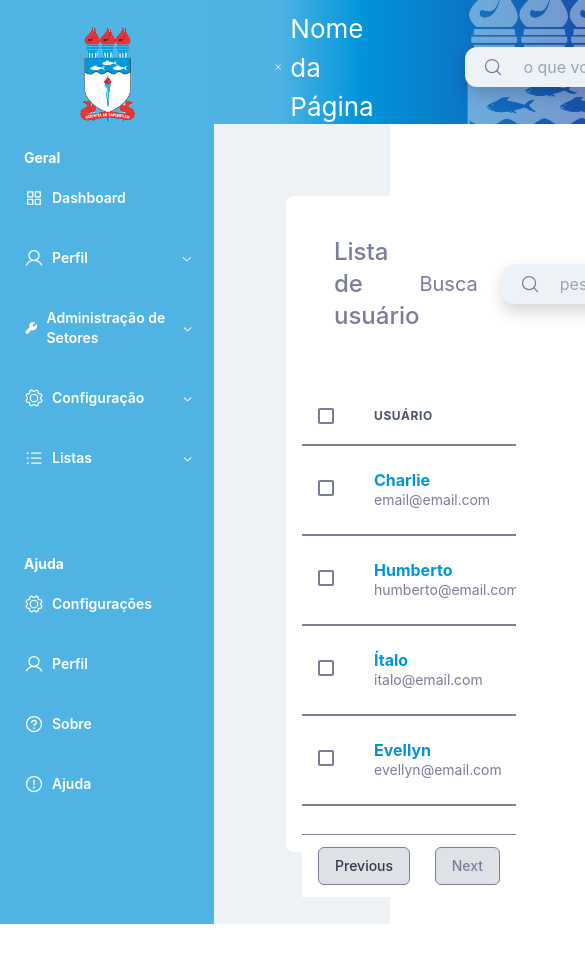
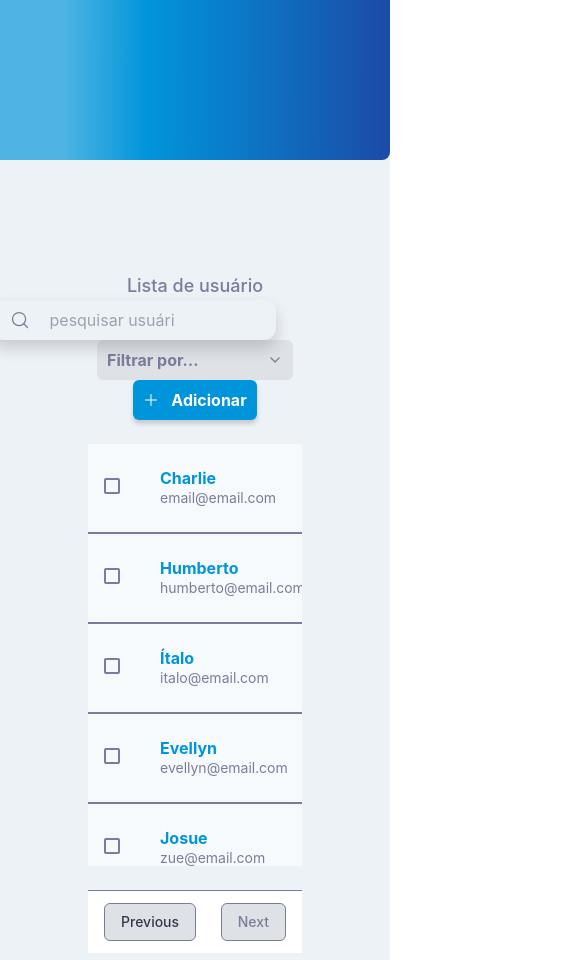
Before and after one commit to CharlieBellow/GLPI-react-components, a React (Create React App) app: page / in a window 390 px wide. Shown: the top 960 px of the page, 585 px wide, since content can reach past the window. Before the commit the page ends 924 px from the top, so only its background shows below. Built offline with nearby package versions, Linux system fonts and the light colour scheme; the HTML template or start-up script is replaced by a standard one.

Commit message:
init mobile style

```diff
--- a/src/Pages/Dashboard/index.tsx
+++ b/src/Pages/Dashboard/index.tsx
@@ -1,5 +1,5 @@
-import Menu from '../../components/organisms/Menu';
-import Header from '../../components/organisms/Header';
+import {Menu} from '../../components/organisms/Menu';
+import {Header} from '../../components/organisms/Header';
 import TableList from '../../components/TableList'
 
 
@@ -20,19 +20,19 @@ const users = [
 function Dashboard() {
   return (
 		<>
-			<div className="layout__menu-header">
-				<div className="flex bg-branco-gelo-forte">
+			<div className="w-full ">
+				<div className="flex bg-branco-gelo-forte w-screen">
 					<div className="flex">
 						<Menu />
 					</div>
 
-					<div className="pageContent w-screen flex flex-col">
+					<div className="w-screen flex flex-col lg:block">
 						<div>
 							<Header />
 						</div>
 
-						<div className="content">
-							<TableList itemList={users}/>
+						<div className="w-screen h-full lg:h-auto lg:w-auto">
+							<TableList itemList={users} />
 						</div>
 					</div>
 				</div>
--- a/src/Pages/FormAddUser/index.tsx
+++ b/src/Pages/FormAddUser/index.tsx
@@ -1,5 +1,5 @@
-import Menu from '../../components//organisms/Menu';
-import Header from '../../components/organisms/Header';
+import {Menu} from '../../components//organisms/Menu';
+import {Header} from '../../components/organisms/Header';
 import CardAddUser from '../../components/CardAddUser';
 
 function FormNewUser() {
--- a/src/Pages/FormNewUser/index.tsx
+++ b/src/Pages/FormNewUser/index.tsx
@@ -1,5 +1,5 @@
-import Menu from '../../components//organisms/Menu';
-import Header from '../../components/organisms/Header';
+import {Menu} from '../../components//organisms/Menu';
+import {Header} from '../../components/organisms/Header';
 import CardNewUser from '../../components/CardNewUser';
 
 function FormNewUser() {
--- a/src/Pages/FormService/index.tsx
+++ b/src/Pages/FormService/index.tsx
@@ -1,5 +1,5 @@
-import Menu from '../../components/organisms/Menu';
-import Header from '../../components/organisms/Header';
+import {Menu} from '../../components/organisms/Menu';
+import {Header} from '../../components/organisms/Header';
 import CardFormService from '../../components/CardFormService';
 
 function FormService() {
--- a/src/Pages/Teste/index.tsx
+++ b/src/Pages/Teste/index.tsx
@@ -1,6 +1,6 @@
 
-import Menu from "../../components/organisms/Menu";
-import Header from "../../components/organisms/Header";
+import {Menu} from "../../components/organisms/Menu";
+import {Header} from "../../components/organisms/Header";
 
 function Teste() {
 	return (
--- a/src/components/Search.tsx
+++ b/src/components/Search.tsx
@@ -7,17 +7,17 @@ interface SearchProps {
 
 export default function Search(props: SearchProps) {
   return (
-    <div className="relative header__inputIcon">
+    <div className="relative">
       <MagnifyingGlass
         size={20}
-        className="header__iconSearch absolute top-[25%] left-[18px] text-cinza-texto"
+        className="absolute top-[25%] left-[18px] text-cinza-texto"
       />
       <label htmlFor="search"></label>
       <input
         type="text"
         name="search"
         placeholder={props.placeholder}
-        className="header__searchBar text-cinza-texto bg-branco-gelo-forte rounded-xl focus:outline-azul-ufal border-none shadow-sombra-card py-2 pr-[101px] pl-[58px] text-base font-normal"
+        className=" text-cinza-texto bg-branco-gelo-forte rounded-xl focus:outline-azul-ufal border-none shadow-sombra-card py-2 pr-[101px] pl-[58px] text-base font-normal max-w-[70%] lg:max-w-full lg:w-auto"
       />
     </div>
   )
--- a/src/components/TableList/TableOptions.tsx
+++ b/src/components/TableList/TableOptions.tsx
@@ -1,29 +1,20 @@
 import ButtonSelect from "../ButtonSelect";
-import { MagnifyingGlass, Plus } from "phosphor-react";
+import { Plus } from "phosphor-react";
 import ButtonMainWithIcon from "../ButtonMainWithIcon";
+import Search from "../Search";
 
 export default function TableOptions() {
 	return (
 		<>
-			<div className="flex flex-row items-center justify-between text-cinza-texto mx-8 my-6">
-				<h4 className="font-medium text-2xl">Lista de usuário</h4>
+			<div className="flex flex-col  lg:flex-row items-center justify-between text-cinza-texto mx-8 my-6">
+				<h4 className="font-medium text-lg lg:text-2xl">Lista de usuário</h4>
 
-				<div className="flex flex-row items-center">
-					<label htmlFor="search" className="pr-6 font-normal text-xl">
+				<div className="flex flex-row items-center ">
+					<label htmlFor="search" className="pr-6 font-normal text-xl hidden lg:flex">
 						Busca
 					</label>
-					<div className="relative">
-						<MagnifyingGlass
-							size={18}
-							className="header__iconSearch absolute top-[25%] left-[20px] text-cinza-texto"
-						/>
-						<input
-							type="text"
-							name="search"
-							placeholder="pesquisar usuário"
-							className="header__searchBar text-cinza-texto bg-branco-gelo-forte rounded-xl focus:outline-azul-ufal border-none shadow-sombra-card py-2 pr-[101px] pl-[58px] text-base font-normal"
-						/>
-					</div>
+
+					<Search placeholder="pesquisar usuário"/>
 				</div>
 
 				<ButtonSelect />
--- a/src/components/TableList/index.tsx
+++ b/src/components/TableList/index.tsx
@@ -1,8 +1,8 @@
 
 import { Link } from "react-router-dom";
-import {PencilSimpleLine, Plus } from "phosphor-react";
+import {PencilSimpleLine } from "phosphor-react";
 import ButtonMainWithIcon from "../ButtonMainWithIcon";
-import Search from '../Search'
+
 
 import {
 	Table,
@@ -16,9 +16,9 @@ import {
 	Checkbox,
 } from "@chakra-ui/react";
 
-import ButtonSelect from "../ButtonSelect";
 
 import PaginationTable from '../PaginationTable'
+import TableOptions from "./TableOptions";
 interface TableProps {
 	itemList: Array<any>
 }
@@ -27,38 +27,20 @@ function TableList(props: TableProps) {
 
 	return (
 		<>
-			<div className="bg-branco-100 p-4 m-[4.5rem] rounded-lg h-[41rem]">
-				<div className="flex flex-row items-center justify-between text-cinza-texto mx-8 mt-6 mb-14">
-					<h4 className="font-medium text-2xl">Lista de usuário</h4>
-
-					<div className="flex flex-row items-center">
-						<label htmlFor="search" className="pr-6 font-normal text-xl">
-							Busca
-						</label>
-						<Search placeholder="pesquisar usuário" />
-					</div>
-
-					<ButtonSelect />
-					<div className="relative">
-						<ButtonMainWithIcon
-							classname="flex items-center px-[0.625rem] py-2 bg-azul-ufal text-branco-100 rounded-md shadow-sombra-botao font-bold text-base"
-							icon={<Plus className="mr-3" weight="bold" size={20} />}
-							title="Adicionar"
-						/>
-					</div>
-				</div>
+			<div className="lg:bg-branco-100 p-4 m-[4.5rem] rounded-lg h-[41rem]">
+				<TableOptions />
 
 				<div className="h-[26.375rem] overflow-y-auto">
 					<Table colorScheme="whiteAlpha" className="relative">
-						<Thead className="border-b-2 border-cinza-texto">
-							<Th px={["4", "4", "6"]} className="text-cinza-texto" width="8">
+						<Thead className="border-b-2 border-cinza-texto  hidden lg:none ">
+							<Th px={["4", "4", "6"]} className="text-cinza-texto " width="8">
 								<Checkbox
 									className="border-cinza-texto"
 									colorScheme="gray"
 								></Checkbox>
 							</Th>
 
-							<Th>Usuário</Th>
+							<Th className="">Usuário</Th>
 							{<Th>Data de Cadastro</Th>}
 							<Th w="6">Ações</Th>
 						</Thead>
@@ -66,7 +48,10 @@ function TableList(props: TableProps) {
 						<Tbody className="scroll max-w-full">
 							{props.itemList.map(user => {
 								return (
-									<Tr className="border-b-2 border-cinza-texto" key={user.name}>
+									<Tr
+										className="border-b-2 border-cinza-texto bg-branco-gelo rounded-[0.75rem]"
+										key={user.name}
+									>
 										<Td px={["4", "4", "6"]}>
 											<Checkbox
 												className="border-cinza-texto"
--- a/src/components/organisms/Header/index.tsx
+++ b/src/components/organisms/Header/index.tsx
@@ -3,13 +3,13 @@ import { Link } from 'react-router-dom';
 import { X, Bell, UserPlus } from "phosphor-react";
 import Search from '../../Search'
 
-function Header() {
+export function Header() {
 
 	return (
 		<>
-			<header className="flex h-[7.75rem] w-full rounded-br-lg text-branco-100 bg-gradiente justify-around">
-				<div className="bg-backgroundUfal box-content w-[25.75rem] mt-[-6.5rem] bg-cover h-[14.25rem] absolute mr-[-17rem]"></div>
-				<div className="flex flex-row items-center justify-between pt-[2.625rem] mr-[4.5rem] w-full pb-8 ml-[3.75rem]">
+			<header className="flex lg:h-[7.75rem] h-[10rem] w-full rounded-br-lg text-branco-100 bg-gradiente justify-around">
+				<div className="bg-backgroundUfal lg:box-content lg:w-[25.75rem] mt-[-6.5rem] bg-cover h-[14.25rem] absolute mr-[-17rem]"></div>
+				<div className=" hidden lg:flex flex-row items-center justify-between pt-[2.625rem] mr-[4.5rem] w-full pb-8 ml-[3.75rem]">
 					<div className="flex items-center">
 						<X size={18} weight="bold" className="header__iconSearch" />
 						<h4 className="text-[1.625rem] font-normal pl-2 mr-[5.125rem]">
@@ -19,18 +19,18 @@ function Header() {
 					<Search placeholder="o que você está buscando?"/>
 
 					<div className="flex row items-center">
-						<div className="header__icons flex ml-[7.563rem] mr-8 border-r-2 pr-6">
-							<div className="header__iconsChild pr-6">
+						<div className="flex ml-[7.563rem] mr-8 border-r-2 pr-6">
+							<div className="pr-6">
 								<Bell size={24} />
 							</div>
-							<div className="header__iconsChild">
+							<div className="">
 								<UserPlus size={24} />
 							</div>
 						</div>
 
-						<div className="profile flex items-center">
-							<div className="profile-title flex flex-col pr-3 items-end">
-								<p className="profile__title text-azul-ufal no-underline hover:opacity-70">
+						<div className=" flex items-center">
+							<div className=" flex flex-col pr-3 items-end">
+								<p className="text-azul-ufal no-underline hover:opacity-70">
 									<Link to="/Login">Nome Completo</Link>
 								</p>
 								<p>email@email.com</p>
@@ -38,7 +38,7 @@ function Header() {
 							<img
 								src="https://www.github.com/charliebellow.png"
 								alt="favicon"
-								className="profile-photo w-[2.875rem] h-[2.875rem] rounded-full"
+								className="w-[2.875rem] h-[2.875rem] rounded-full"
 							/>
 						</div>
 					</div>
@@ -47,5 +47,3 @@ function Header() {
 		</>
 	);
 }
-
-export default Header;
--- a/src/components/organisms/Menu/index.tsx
+++ b/src/components/organisms/Menu/index.tsx
@@ -6,59 +6,59 @@ import { Gear, WarningCircle, User, Question } from "phosphor-react";
 
 import logoUfal from "../../../assets/brasao-ufal.png";
 
-function Menu() {
+export function Menu() {
 	return (
 		<>
-			<aside className="menu bg-azul-final-gradiente w-[13.375rem] m-0 z-10">
+			<aside className="hidden lg:block lg:bg-azul-final-gradiente lg:w-[13.375rem] lg:m-0 lg:z-10 ">
 				<img
 					src={logoUfal}
 					alt="logo da ufal"
-					className="menu__logo w-[3.438rem] h-24 m-[1.625rem] bg-brasaoUfal mx-auto"
+					className="w-[3.438rem] h-24 m-[1.625rem] bg-brasaoUfal mx-auto"
 				/>
 
-				<div className="menu__geral flex flex-col  pl-6 pr-5 pb-[2.063rem]">
-					<h4 className="menu__titleSection text-branco-100 font-bold text-sm">
+				<div className="flex flex-col  pl-6 pr-5 pb-[2.063rem]">
+					<h4 className="text-branco-100 font-bold text-sm ">
 						Geral
 					</h4>
 					<AccordionMenu />
 				</div>
 
-				<div className="menu__help flex flex-col items-start pl-6 pr-5 pb-[2.063rem]">
-					<h4 className="menu__titleSection  text-branco-100 font-bold text-sm">
+				<div className="flex flex-col items-start pl-6 pr-5 pb-[2.063rem]">
+					<h4 className="text-branco-100 font-bold text-sm">
 						Ajuda
 					</h4>
 
-					<div className="menu__itemOption w-full flex items-center content-between">
-						<p className="menu__item text-white font-semibold text-sm flex flex-row items-center content-start w-full my-5 mx-0 mr-2 hover:text-azul-fundo-gradiente-dark">
-							<Gear size={20} className="menu__icon mr-2 stroke-branco-100" />
+					<div className=" w-full flex items-center content-between">
+						<p className=" text-white font-semibold text-sm flex flex-row items-center content-start w-full my-5 mx-0 mr-2 hover:text-azul-fundo-gradiente-dark">
+							<Gear size={20} className="mr-2 stroke-branco-100" />
 							Configurações
 						</p>
 					</div>
 
-					<div className="menu__itemOption w-full flex items-center content-between">
+					<div className="w-full flex items-center content-between">
 						<Link to="/SignUp">
-							<p className="menu__item text-white font-semibold text-sm flex flex-row items-center content-start w-full my-5 mx-0 mr-2 hover:text-azul-fundo-gradiente-dark">
-								<User size={20} className="menu__icon mr-2 stroke-branco-100" />
+							<p className="text-white font-semibold text-sm flex flex-row items-center content-start w-full my-5 mx-0 mr-2 hover:text-azul-fundo-gradiente-dark">
+								<User size={20} className="mr-2 stroke-branco-100" />
 								Perfil
 							</p>
 						</Link>
 					</div>
 
-					<div className="menu__itemOption w-full flex items-center content-between">
+					<div className="w-full flex items-center content-between">
 						<Link to="/Login">
-							<p className="menu__item text-white font-semibold text-sm flex flex-row items-center content-start w-full my-5 mx-0 mr-2 hover:text-azul-fundo-gradiente-dark">
-								<Question size={20} className="menu__icon mr-2" />
+							<p className="text-white font-semibold text-sm flex flex-row items-center content-start w-full my-5 mx-0 mr-2 hover:text-azul-fundo-gradiente-dark">
+								<Question size={20} className="mr-2" />
 								Sobre
 							</p>
 						</Link>
 					</div>
 
-					<div className="menu__itemOption w-full flex items-center content-between">
+					<div className="w-full flex items-center content-between">
 						<Link to="/Teste">
-							<p className="menu__item text-white font-semibold text-sm flex flex-row items-center content-start w-full my-5 mx-0 mr-2 hover:text-azul-fundo-gradiente-dark">
+							<p className="text-white font-semibold text-sm flex flex-row items-center content-start w-full my-5 mx-0 mr-2 hover:text-azul-fundo-gradiente-dark">
 								<WarningCircle
 									size={20}
-									className="menu__icon mr-2 stroke-branco-100"
+									className="mr-2 stroke-branco-100"
 								/>
 								Ajuda
 							</p>
@@ -69,5 +69,3 @@ function Menu() {
 		</>
 	);
 }
-
-export default Menu;
```
